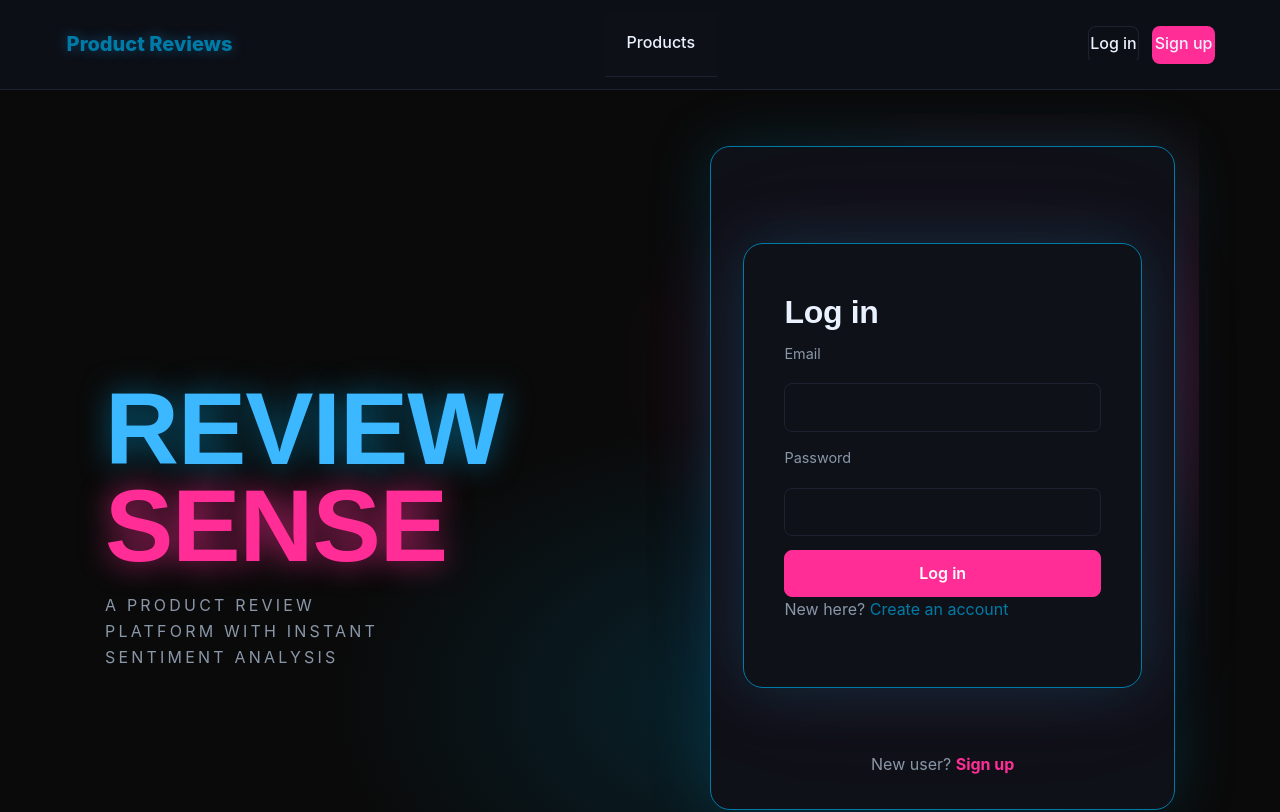
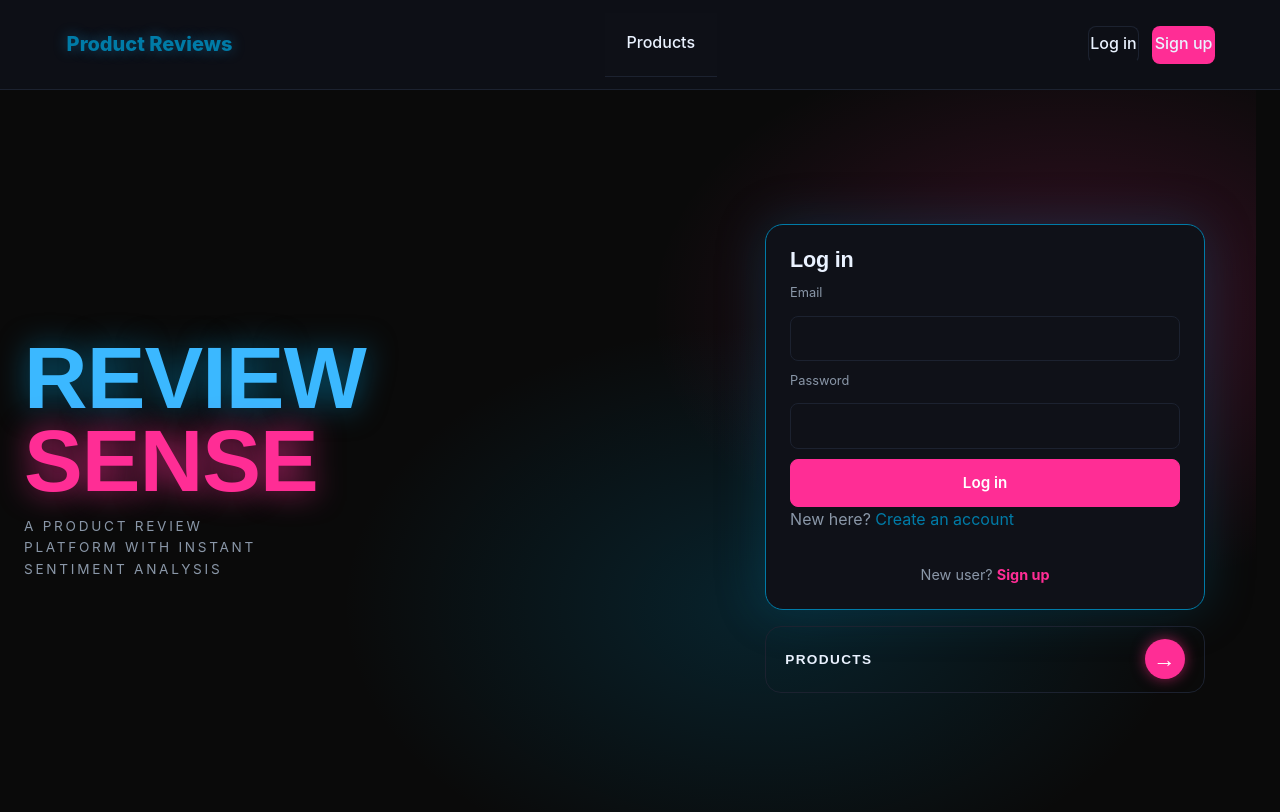
Before and after one commit to Rashmika2906/Product-Review-Platform, a React app in the folder frontend/: page / in a window 1280 px wide. Shown: the top 812 px of the page. Built offline with nearby package versions, Linux system fonts and the light colour scheme; no server answers; the HTML template or start-up script is replaced by a standard one.

Commit message:
Modifing Frontend

```diff
--- a/frontend/src/index.css
+++ b/frontend/src/index.css
@@ -711,3 +711,128 @@ h1, h2 { font-family: "Unbounded", sans-serif; font-weight: 900; }
 }
 .btn-ghost:hover { border-color: var(--rose); color: var(--text); }
 .btn-primary { background: var(--rose); border-color: var(--rose); color: #fff; }
+
+/* =========================================================
+   V5: One-screen landing (no scrolling), smaller login box,
+   "logged in" panel with arrow shortcuts, no double box
+   ========================================================= */
+:root { --nav-h: 64px; }
+
+.navbar { min-height: var(--nav-h); }
+
+/* ---- Landing fits exactly in the screen below the navbar (desktop) ---- */
+html:has(.landing),
+body:has(.landing) { overflow: hidden; }
+
+main:has(.landing) {
+  max-width: 1300px;
+  padding: 0 1.5rem;
+}
+
+.landing {
+  height: calc(100dvh - var(--nav-h));
+  min-height: 0;
+  padding: 0;
+  gap: 2.5rem;
+}
+
+.landing-title {
+  font-size: clamp(2.4rem, min(7vw, 12vh), 5.5rem);
+  margin: 0 0 0.8rem;
+}
+.landing-sub {
+  font-size: 0.85rem;
+  margin: 0;
+}
+
+.landing-right {
+  gap: 1rem;
+  width: 100%;
+  max-width: 440px;
+  justify-self: center;
+}
+
+/* ---- Smaller login box + logged-in box ---- */
+.login-box,
+.welcome-box {
+  background: var(--surface);
+  border: 1px solid var(--cerulean);
+  border-radius: 18px;
+  padding: 1.4rem 1.5rem;
+  box-shadow: 0 0 50px rgba(0, 123, 167, 0.25);
+}
+
+/* Remove the second (inner) box that Login/Register draw around themselves */
+.login-box .auth-card,
+.login-box .form-card,
+.login-box .card,
+.login-box [class*="auth"],
+.login-box [class*="form-card"] {
+  margin: 0 !important;
+  max-width: none !important;
+  padding: 0 !important;
+  border: none !important;
+  border-radius: 0 !important;
+  box-shadow: none !important;
+  background: transparent !important;
+  transform: none !important;
+}
+
+.login-box h1,
+.login-box h2 {
+  font-size: 1.35rem !important;
+  text-align: left !important;
+  margin: 0 0 0.6rem;
+}
+.login-box form { gap: 0.6rem; }
+.login-box label { font-size: 0.8rem; margin-bottom: 0.15rem; }
+.login-box input { padding: 0.6rem 0.8rem; font-size: 0.95rem; }
+.login-box form button { padding: 0.7rem; font-size: 0.95rem; }
+.switch { margin: 0.9rem 0 0; font-size: 0.9rem; }
+
+/* ---- Logged-in panel ---- */
+.status-pill {
+  display: inline-block;
+  font-size: 0.72rem;
+  font-weight: 700;
+  letter-spacing: 0.08em;
+  text-transform: uppercase;
+  color: var(--positive);
+  background: rgba(34, 197, 94, 0.14);
+  border: 1px solid rgba(34, 197, 94, 0.45);
+  border-radius: 999px;
+  padding: 0.2rem 0.7rem;
+  margin-bottom: 0.7rem;
+}
+.welcome-title { font-size: 1.5rem; margin: 0 0 0.3rem; }
+.welcome-box p { margin: 0; color: var(--muted); }
+
+/* ---- Arrow rows (Products / Write a review / Dashboard) ---- */
+.products-arrow {
+  padding: 0.8rem 1.2rem;
+  font-size: 0.85rem;
+}
+.products-arrow .arrow {
+  width: 40px;
+  height: 40px;
+  transition: transform 0.2s;
+}
+.products-arrow:hover .arrow { transform: translateX(4px); }
+.products-arrow.alt .arrow {
+  background: var(--cerulean);
+  box-shadow: var(--glow-blue);
+}
+
+/* ---- Phones / short screens: allow normal scrolling again ---- */
+@media (max-width: 900px), (max-height: 560px) {
+  html:has(.landing),
+  body:has(.landing) { overflow: auto; }
+  .landing {
+    height: auto;
+    min-height: calc(100dvh - var(--nav-h));
+    grid-template-columns: 1fr;
+    padding: 1.5rem 0;
+    gap: 1.5rem;
+  }
+  .landing-right { max-width: none; }
+}
--- a/frontend/src/pages/Home.jsx
+++ b/frontend/src/pages/Home.jsx
@@ -1,9 +1,13 @@
 import { useState } from "react";
 import { Link } from "react-router-dom";
+import { useAuth } from "../authcontext";
 import Login from "./Login";
 import Register from "./Register";
 
 export default function Home() {
+  // user is null when logged out; isAdmin is true for admins
+  const { user, isAdmin } = useAuth();
+
   // "login" or "register": decides which form shows inside the box
   const [mode, setMode] = useState("login");
 
@@ -20,8 +24,39 @@ export default function Home() {
         </p>
       </div>
 
-      {/* RIGHT: login box, then the products arrow */}
+      {/* RIGHT */}
       <div className="landing-right">
+        {user ? (
+          <>
+            {/* Logged in: replace the login box with a welcome panel */}
+            <div className="welcome-box">
+              <span className="status-pill">● Logged in</span>
+              <h2 className="welcome-title">Hi, {user.name}!</h2>
+              <p>Want to review a product?</p>
+            </div>
+
+            {/* Arrow 1: go pick a product and write a review */}
+            <Link to="/products" className="products-arrow">
+              <span>Write a review</span>
+              <span className="arrow">→</span>
+            </Link>
+
+            {/* Arrow 2: admins get the dashboard, everyone else browses products */}
+            {isAdmin ? (
+              <Link to="/admin" className="products-arrow alt">
+                <span>Admin dashboard</span>
+                <span className="arrow">→</span>
+              </Link>
+            ) : (
+              <Link to="/products" className="products-arrow alt">
+                <span>Browse products</span>
+                <span className="arrow">→</span>
+              </Link>
+            )}
+          </>
+        ) : (
+          <>
+            {/* Logged out: login / sign-up box */}
             <div className="login-box">
               {mode === "login" ? <Login /> : <Register />}
 
@@ -48,6 +83,8 @@ export default function Home() {
               <span>Products</span>
               <span className="arrow">→</span>
             </Link>
+          </>
+        )}
       </div>
     </section>
   );
```
Lines whose indentation alone changed are shown as unchanged.
